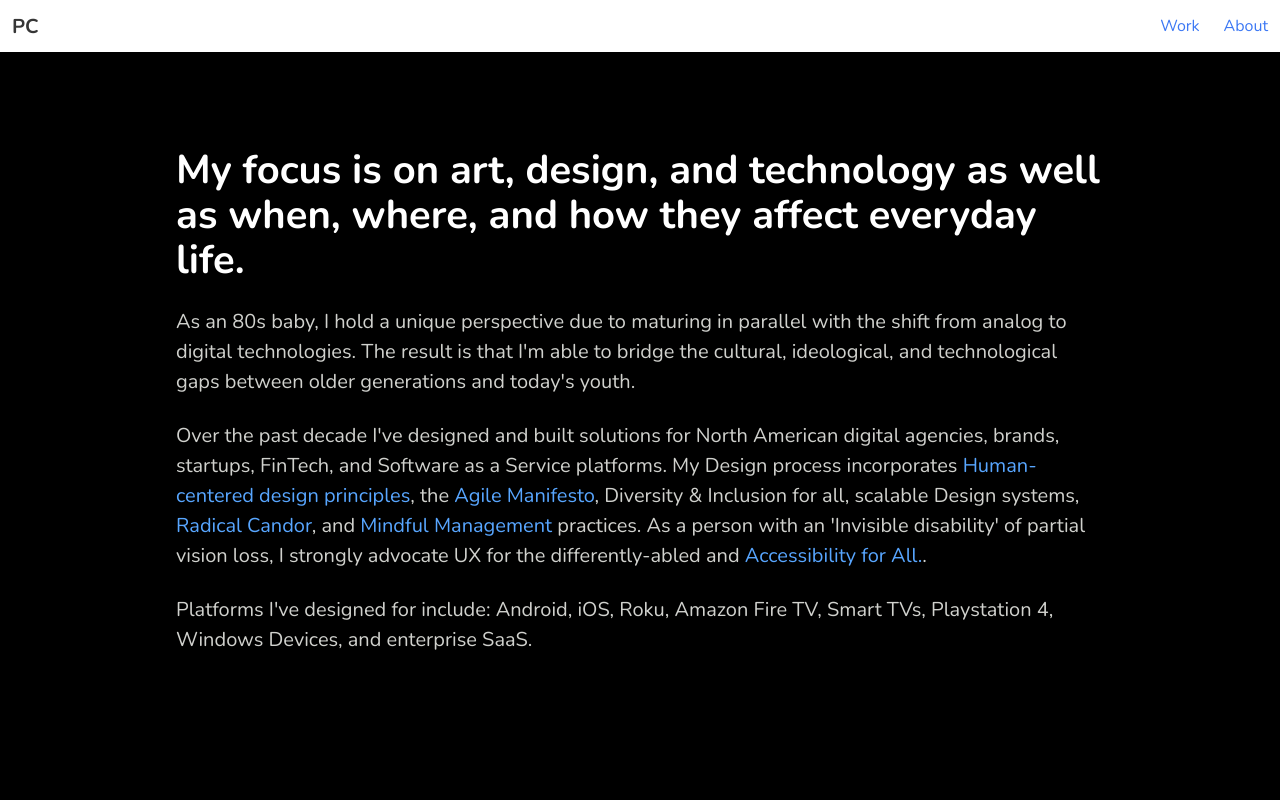
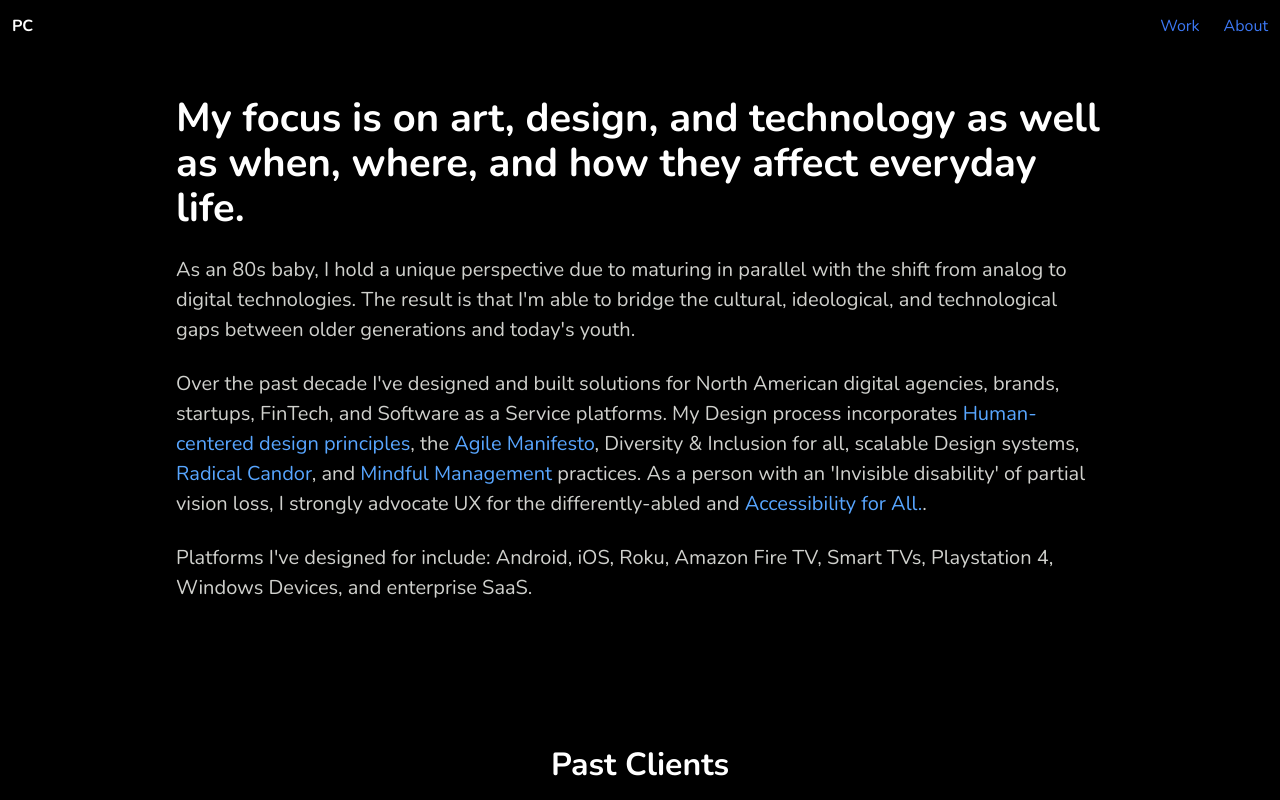
Before and after one commit to pchae/nuxt3-app, a Nuxt app: page /about in a window 1280 px wide. Shown: the top 800 px of the page. Built offline with nearby package versions, Linux system fonts and the light colour scheme.

Commit message:
Update background and add fixed param

```diff
--- a/components/Nav.vue
+++ b/components/Nav.vue
@@ -1,9 +1,9 @@
 <template>
   <div>
-    <nav class="navbar" role="navigation" aria-label="main navigation">
+    <nav class="navbar is-black is-fixed-top" role="navigation" aria-label="main navigation">
       <div class="navbar-brand">
         <NuxtLink to="/" class="navbar-item">
-          <h2 class="subtitle"><strong>PC</strong></h2>
+          <h2 class=""><strong>PC</strong></h2>
         </NuxtLink>
 
         <a role="button" class="navbar-burger" aria-label="menu" aria-expanded="false" data-target="navbarBasicExample" @click="toggleAction">
@@ -30,10 +30,10 @@
 
   <div v-show="toggle" id="menuOverlay" class="overlay">
         <div id="header" class="">
-          <div class="navbar">
+          <div class="navbar is-black">
             <div class="navbar-brand">
               <NuxtLink to="/" class="navbar-item">
-                <h2 class="subtitle"><strong>Overlay</strong></h2>
+                <h2 class=""><strong>Overlay</strong></h2>
               </NuxtLink>
 
               <a role="button" class="navbar-burger is-active" aria-label="menu" aria-expanded="true" data-target="navbarBasicExample" @click="toggleAction">
@@ -101,7 +101,8 @@ methods: {
 </script>
 
 <style lang="scss" scoped>
-@import '~/assets/styles/_variables.scss';
+
+  @import '~/assets/styles/_variables.scss';
 
   .navbar-item {
     color: $blue;
```
